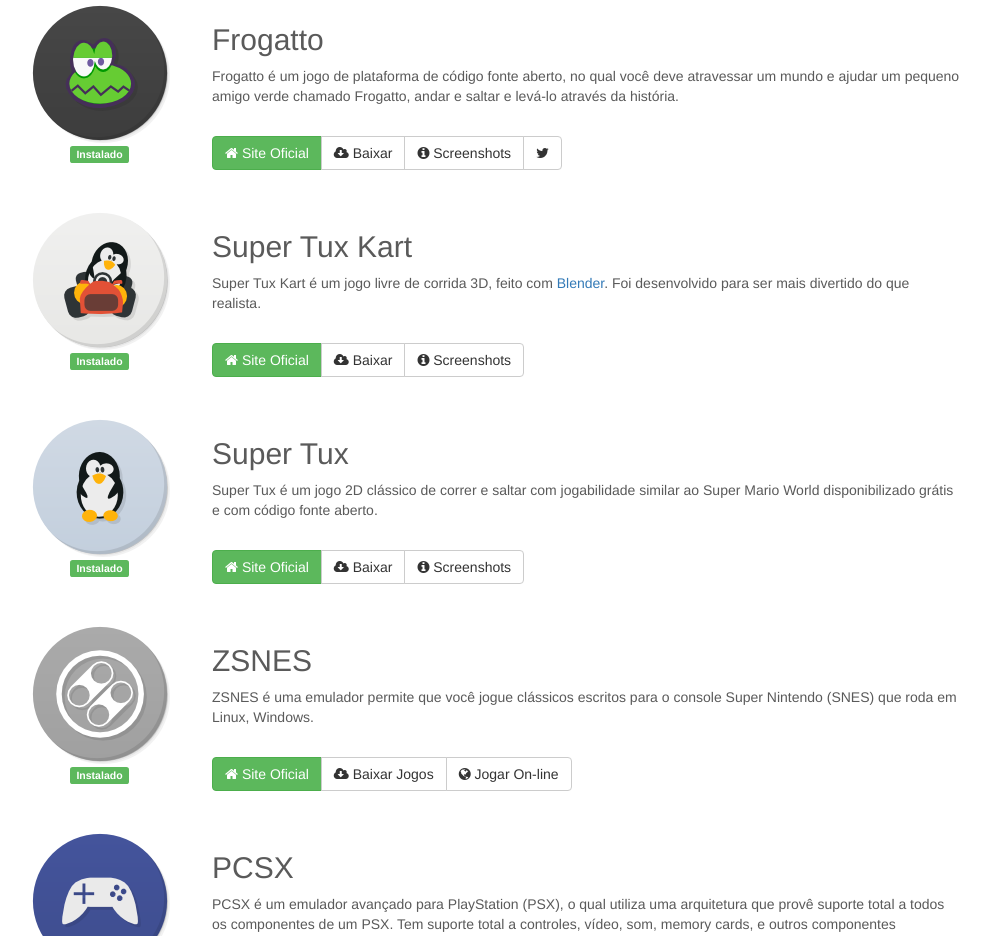
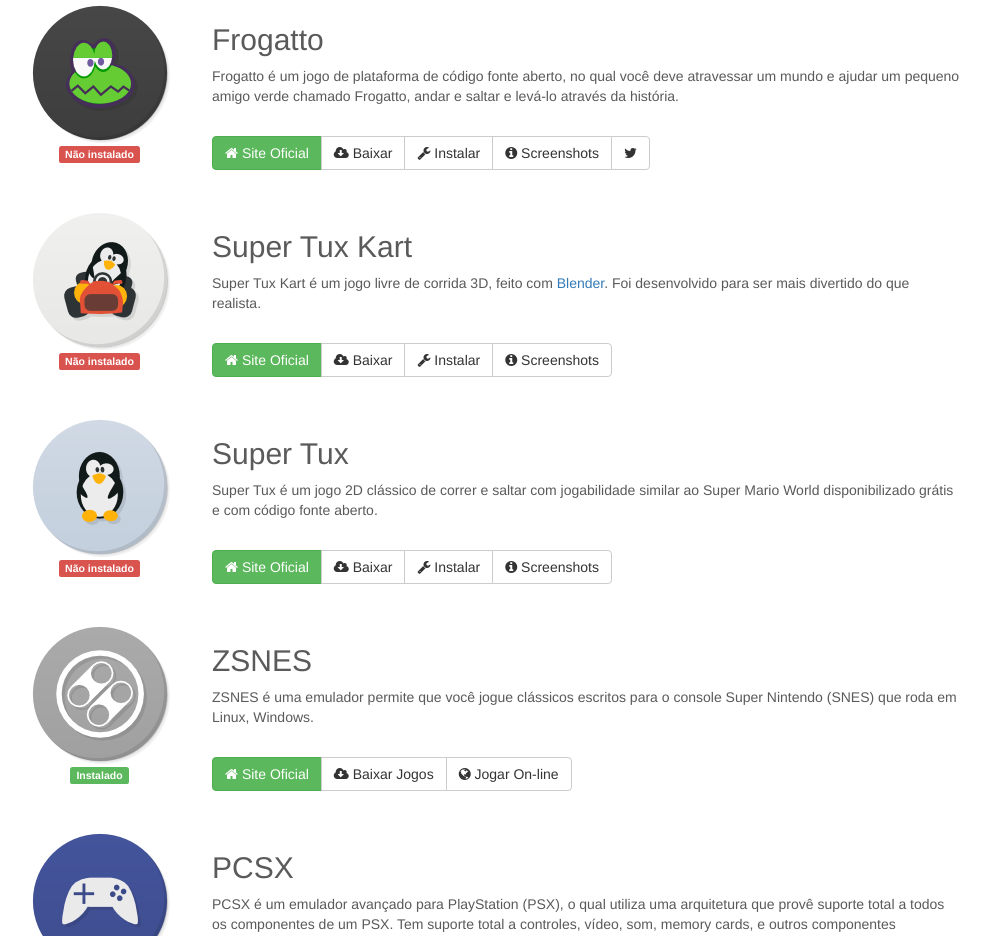
Before and after one commit to comsolid/comsolid8-release-notes, a website: page app/index.html at #!/jogos in a window 1280 px wide. Shown: the part 1232-2168 px from the top of the page, without its empty margins (53-1043 px from the left). Drawn offline with nearby package versions, Linux system fonts and the light colour scheme; some packages are replaced by stand-ins of ours; files that its build step writes are made by us from their sources.

Commit message:
Alguns jogos foram desinstalados para desalocar espaço.

```diff
--- a/app/views/jogos.html
+++ b/app/views/jogos.html
@@ -67,7 +67,7 @@
 <div class="row" style="margin-top: 40px;" id="frogatto">
     <div class="col-md-2 text-center">
         <img src="img/frogatto-logo.png" alt="image" class="img-rounded" />
-        <span class="label label-success">Instalado</span>
+        <span class="label label-danger">Não instalado</span>
     </div>
     <div class="col-md-8">
         <h2>Frogatto
@@ -81,6 +81,8 @@
                 <i class="fa fa-home"></i> Site Oficial</a>
             <a href="http://www.frogatto.com/download" class="btn btn-default" target="blank">
                 <i class="fa fa-cloud-download"></i> Baixar</a>
+            <a href="apt://frogatto" class="btn btn-default">
+                <i class="fa fa-wrench"></i> Instalar</a>
             <a href="http://www.frogatto.com/screenshots" class="btn btn-default" target="blank">
                 <i class="fa fa-info-circle"></i> Screenshots</a>
             <a href="https://twitter.com/frogatto" class="btn btn-default" target="blank" rel="tooltip" title="Página do Twitter">
@@ -93,7 +95,7 @@
 <div class="row" style="margin-top: 40px;" id="stk">
     <div class="col-md-2 text-center">
         <img src="img/stk-logo.png" alt="image" class="img-rounded" />
-        <span class="label label-success">Instalado</span>
+        <span class="label label-danger">Não instalado</span>
     </div>
     <div class="col-md-8">
         <h2>Super Tux Kart
@@ -108,6 +110,8 @@
                 <i class="fa fa-home"></i> Site Oficial</a>
             <a href="http://supertuxkart.sourceforge.net/Downloads" class="btn btn-default" target="blank">
                 <i class="fa fa-cloud-download"></i> Baixar</a>
+            <a href="apt://supertuxkart" class="btn btn-default">
+                <i class="fa fa-wrench"></i> Instalar</a>
             <a href="http://supertuxkart.sourceforge.net/Discover" class="btn btn-default" target="blank">
                 <i class="fa fa-info-circle"></i> Screenshots</a>
         </div>
@@ -117,7 +121,7 @@
 <div class="row" style="margin-top: 40px;" id="supertux">
     <div class="col-md-2 text-center">
         <img src="img/supertux-logo.png" alt="image" class="img-rounded" />
-        <span class="label label-success">Instalado</span>
+        <span class="label label-danger">Não instalado</span>
     </div>
     <div class="col-md-8">
         <h2>Super Tux
@@ -131,6 +135,8 @@
                 <i class="fa fa-home"></i> Site Oficial</a>
             <a href="http://supertux.lethargik.org/download.html" class="btn btn-default" target="blank">
                 <i class="fa fa-cloud-download"></i> Baixar</a>
+            <a href="apt://supertux" class="btn btn-default">
+                <i class="fa fa-wrench"></i> Instalar</a>
             <a href="http://supertux.lethargik.org/screenshots.html" class="btn btn-default" target="blank">
                 <i class="fa fa-info-circle"></i> Screenshots</a>
         </div>
```
